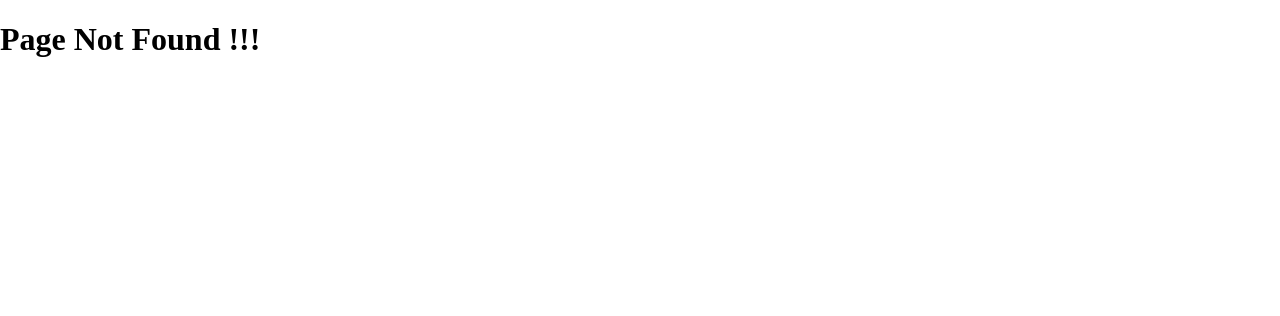
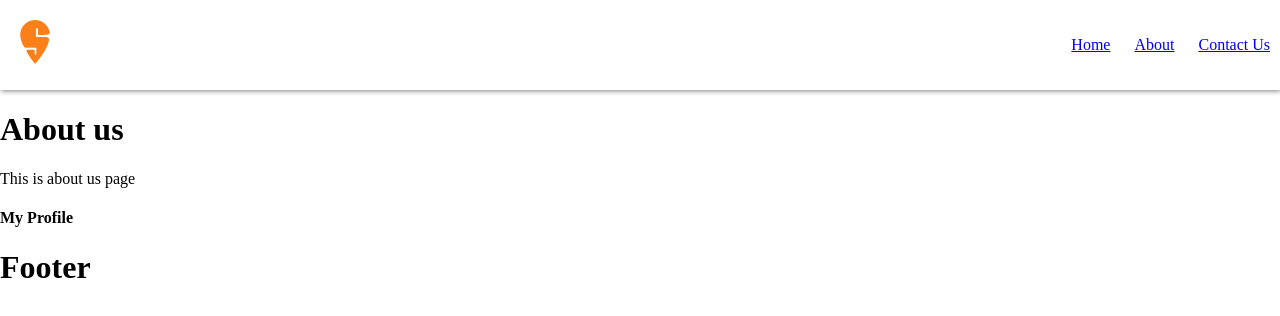
Before and after one commit to omveer999/swiggy, a React (Vite) app: page /about-us/profile in a window 1280 px wide. Before the commit this address had no page. Shown: the top 316 px of the page. Built offline with nearby package versions, Linux system fonts and the light colour scheme.

Commit message:
nested routing

```diff
--- a/src/components/About.js
+++ b/src/components/About.js
@@ -1,8 +1,11 @@
+import { Outlet } from "react-router-dom";
+
 const About=()=>{
  return (
     <div className="About">
        <h1>About us</h1>
        <p>This is about us page </p>
+       <Outlet></Outlet>
     </div>
  )}
 
--- /dev/null
+++ b/src/components/Profile.js
@@ -0,0 +1,7 @@
+const Profile=()=>{
+    return <h4>
+        My Profile
+    </h4>
+}
+
+export default Profile;
```
Also changed, not shown: src/App.js (+8 -1 lines).
